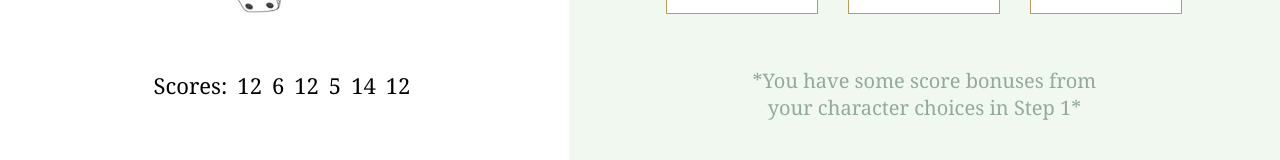
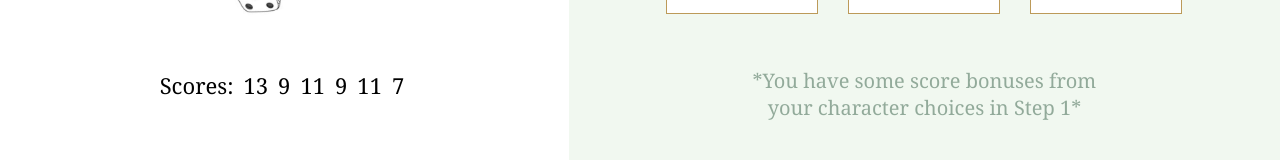
Before and after one commit to hometcr/dnd-character-creator, a React (Create React App) app: page /ability-scores in a window 1280 px wide. Both pictures are taken after a click on the button "Roll dice". Shown: the part 503-663 px from the top of the page. Built offline with nearby package versions, Linux system fonts and the light colour scheme; no server answers.

Commit message:
set ability-scores dice rolls to display when rolled, keeping the rolled scores in state

```diff
--- a/src/pages/ability-scores/ability-scores.tsx
+++ b/src/pages/ability-scores/ability-scores.tsx
@@ -2,9 +2,10 @@
 import { useState } from "react";
 
 export const AbilityScores = () => {
-
-  let [diceRolled, setDiceRolled] = useState(false)
-
+  let [abilityScores, setAbilityScores] = useState<Number[]>([
+    0, 0, 0, 0, 0, 0,
+  ]);
+  let [scoresDisplay, setScoresDisplay] = useState<JSX.Element[]>([]);
 
   const getAbilityScore = () => {
     let rolls = [];
@@ -19,8 +20,8 @@
     return AbilityScore;
   };
 
-  let scores: Number[] = [];
   const getAbilityScores = () => {
+    let scores: Number[] = [];
     for (let i = 0; i < 6; i++) {
       let AbilityScore = getAbilityScore();
       scores.push(AbilityScore);
@@ -28,15 +29,19 @@
     return scores;
   };
 
-  let abilityScores: Number[] = [0, 0, 0, 0, 0, 0]
-  if (diceRolled) {
-    abilityScores = getAbilityScores()
-  }
+  const getScoresDisplay = (scores: Number[]) => {
+    let scoresDisplay = scores.map((score) => (
+      <div className="scores-list-score">{String(score)}</div>
+    ));
+    return scoresDisplay;
+  };
 
-
-  let scoresDisplay = scores.map((score) => (
-    <div className="scores-list-score">{String(score)}</div>
-  ));
+  const onDiceRoll = () => {
+    let rolledScores = getAbilityScores();
+    setAbilityScores(rolledScores);
+    let newScoresDisplay = getScoresDisplay(rolledScores);
+    setScoresDisplay(newScoresDisplay);
+  };
 
   return (
     <div className="ability-scores-page">
@@ -47,7 +52,9 @@
           which score
         </p>
         <div className="roll-dice-container">
-          <button onClick={()=>{setDiceRolled(true)}}className="roll-dice-button">Roll dice</button>
+          <button onClick={onDiceRoll} className="roll-dice-button">
+            Roll dice
+          </button>
         </div>
         <div className="scores-list">
           <div className="scores-list-title">Scores: </div>
```
